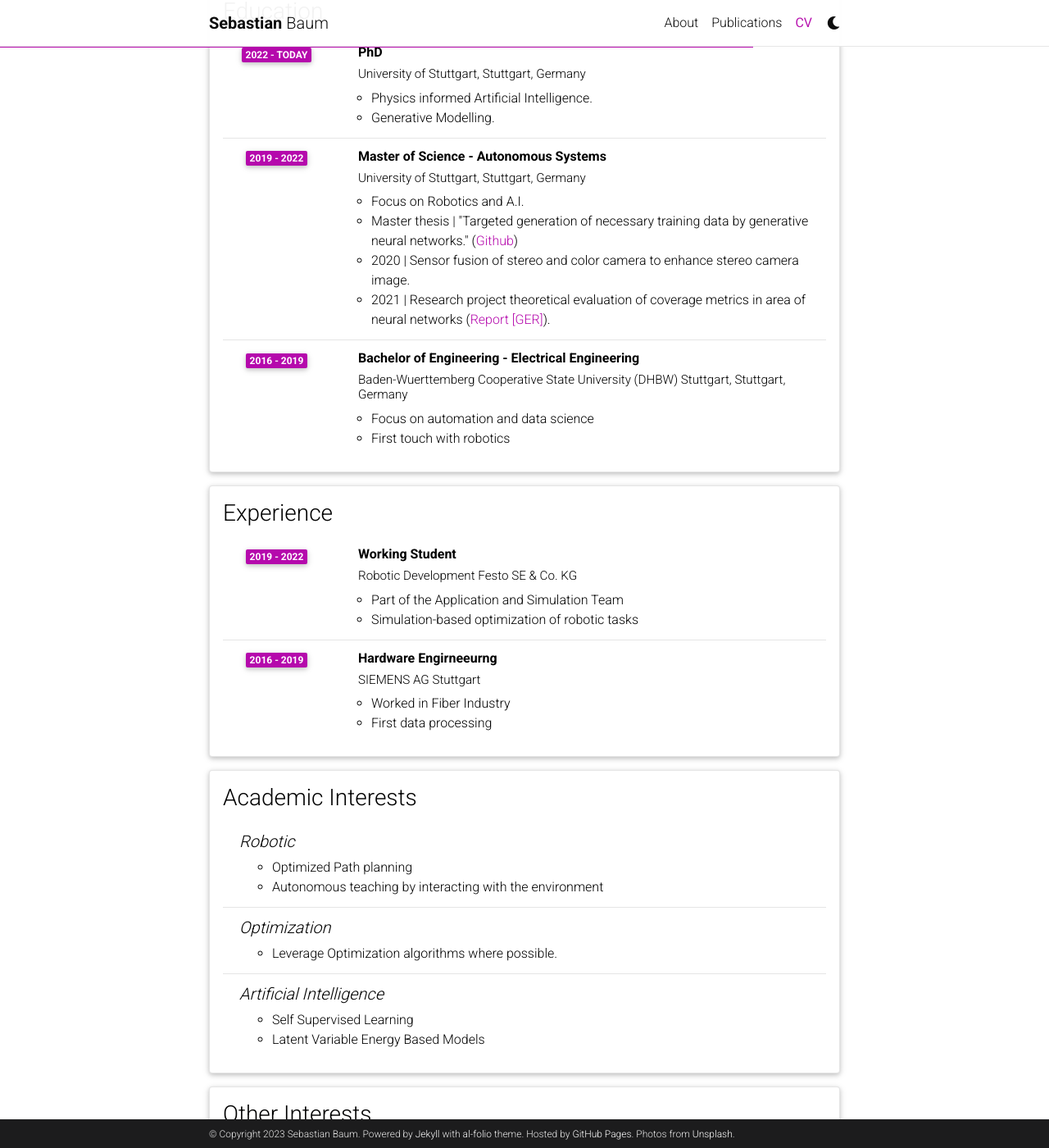
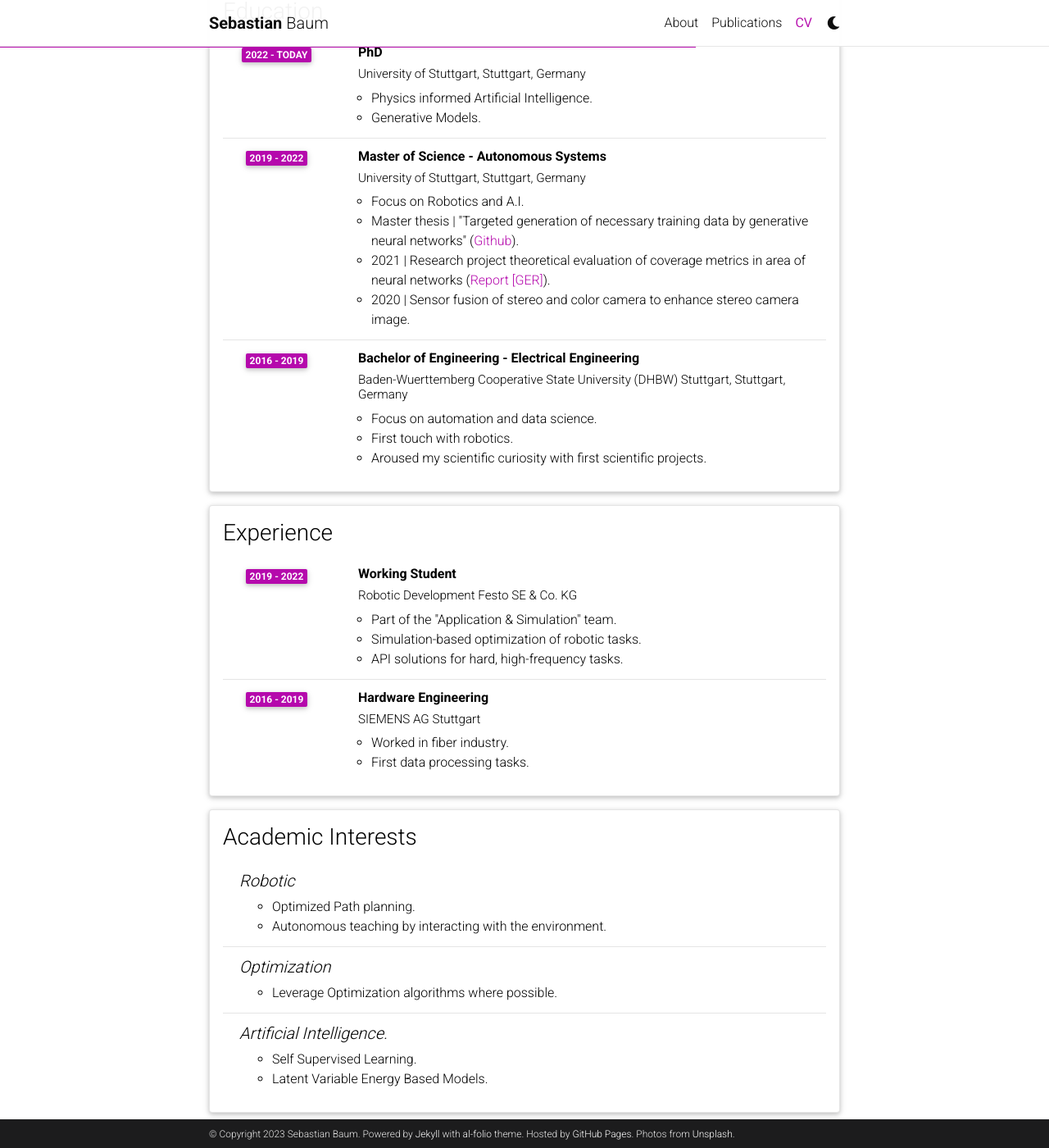
Before and after one commit to BaumSebastian/BaumSebastian.github.io, a Jekyll site: the page built from _pages/cv.md, in a window 1280 px wide and 1400 px high, scrolled down 413 px. Shown: the whole window at 82% size. Built offline with Jekyll 4.4.1, drawn with Linux system fonts in a browser that asks for light colours; comment, search, counter and statistics services are not loaded; a style sheet for code colours, icons or effects is not loaded.

Commit message:
Fixed Typos in cv

```diff
--- a/_data/cv.yml
+++ b/_data/cv.yml
@@ -16,21 +16,22 @@
       year: 2022 - Today
       description:
         - Physics informed Artificial Intelligence.
-        - Generative Modelling.
+        - Generative Models.
     - title: Master of Science - Autonomous Systems
       institution: University of Stuttgart, Stuttgart, Germany
       year: 2019 - 2022
       description:
         - Focus on Robotics and A.I.
-        - Master thesis | "Targeted generation of necessary training data by generative neural networks." (<a href="https://www.github.com/BaumSebastian/ALVA">Github</a>)
+        - Master thesis | "Targeted generation of necessary training data by generative neural networks" (<a href="https://www.github.com/BaumSebastian/ALVA">Github</a>).
+        - 2021 | Research project theoretical evaluation of coverage metrics in area of neural networks (<a href="https://www.ias.uni-stuttgart.de/dokumente/2021_Test-der_Coverage_von_neuronalen_Netzen_um_Fehler_im_Netzverhalten_zu_erkennen.pdf">Report [GER]</a>).
         - 2020 | Sensor fusion of stereo and color camera to enhance stereo camera image.
-        - 2021 | Research project theoretical evaluation of coverage metrics in area of neural networks (<a href="https://www.ias.uni-stuttgart.de/dokumente/2021_Test-der_Coverage_von_neuronalen_Netzen_um_Fehler_im_Netzverhalten_zu_erkennen.pdf">Report [GER]</a>).
     - title: Bachelor of Engineering - Electrical Engineering
       institution: Baden-Wuerttemberg Cooperative State University (DHBW) Stuttgart, Stuttgart, Germany
       year: 2016 - 2019
       description:
-        - Focus on automation and data science
-        - First touch with robotics
+        - Focus on automation and data science.
+        - First touch with robotics.
+        - Aroused my scientific curiosity with first scientific projects.
 
 - title: Experience
   type: time_table
@@ -39,29 +40,30 @@
       institution: Robotic Development Festo SE & Co. KG
       year: 2019 - 2022
       description:
-        - Part of the Application and Simulation Team
-        - Simulation-based optimization of robotic tasks
-    - title: Hardware Engirneeurng
+        - Part of the "Application & Simulation" team.
+        - Simulation-based optimization of robotic tasks.
+        - API solutions for hard, high-frequency tasks.
+    - title: Hardware Engineering
       institution: SIEMENS AG Stuttgart
       year: 2016 - 2019
       description:
-        - Worked in Fiber Industry
-        - First data processing
+        - Worked in fiber industry.
+        - First data processing tasks.
 
 - title: Academic Interests
   type: nested_list
   contents:
   - title: Robotic
     items:
-      - Optimized Path planning
-      - Autonomous teaching by interacting with the environment
+      - Optimized Path planning.
+      - Autonomous teaching by interacting with the environment.
   - title: Optimization
     items:
       - Leverage Optimization algorithms where possible.
-  - title: Artificial Intelligence
+  - title: Artificial Intelligence.
     items:
-      - Self Supervised Learning
-      - Latent Variable Energy Based Models
+      - Self Supervised Learning.
+      - Latent Variable Energy Based Models.
 
 - title: Other Interests
   type: list
```
